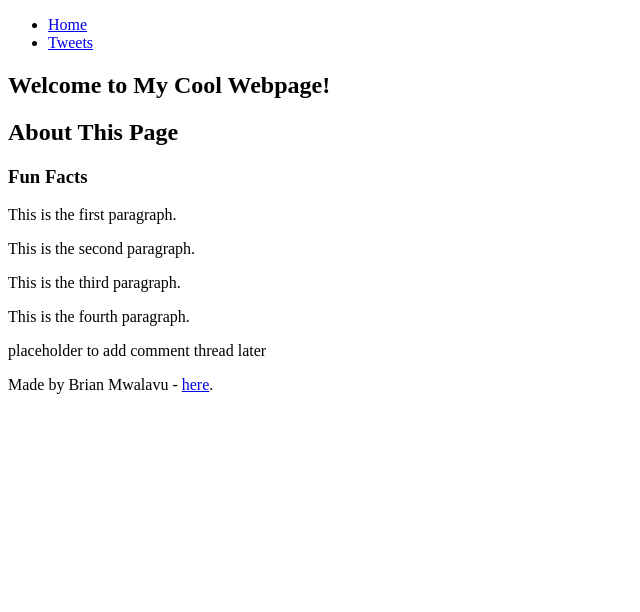
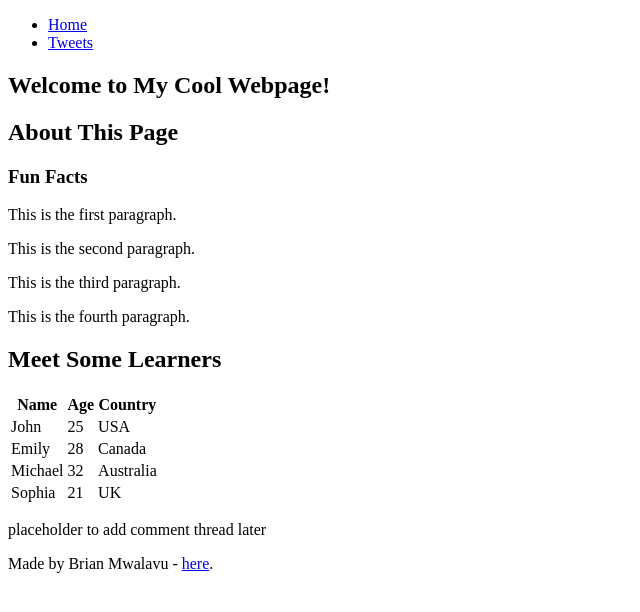
Before and after one commit to BraynMwalavu/My_First_Portfolio, a plain HTML site: page html_basic/index.html in a window 1280 px wide. Shown: the whole page, without its empty margins (0-640 px from the left). Drawn offline with Linux system fonts and the light colour scheme.

Commit message:
Add learners table to index.html

```diff
--- a/html_basic/index.html
+++ b/html_basic/index.html
@@ -21,6 +21,40 @@
             <p>This is the second paragraph.</p>
             <p>This is the third paragraph.</p>
             <p>This is the fourth paragraph.</p>
+
+            <!-- Learners Table -->
+            <h2>Meet Some Learners</h2>
+            <table>
+                <thead>
+                    <tr>
+                        <th>Name</th>
+                        <th>Age</th>
+                        <th>Country</th>
+                    </tr>
+                </thead>
+                <tbody>
+                    <tr>
+                        <td>John</td>
+                        <td>25</td>
+                        <td>USA</td>
+                    </tr>
+                    <tr>
+                        <td>Emily</td>
+                        <td>28</td>
+                        <td>Canada</td>
+                    </tr>
+                    <tr>
+                        <td>Michael</td>
+                        <td>32</td>
+                        <td>Australia</td>
+                    </tr>
+                    <tr>
+                        <td>Sophia</td>
+                        <td>21</td>
+                        <td>UK</td>
+                    </tr>
+                </tbody>
+            </table>
         </article>
         <aside>
             <p>placeholder to add comment thread later</p>
```
